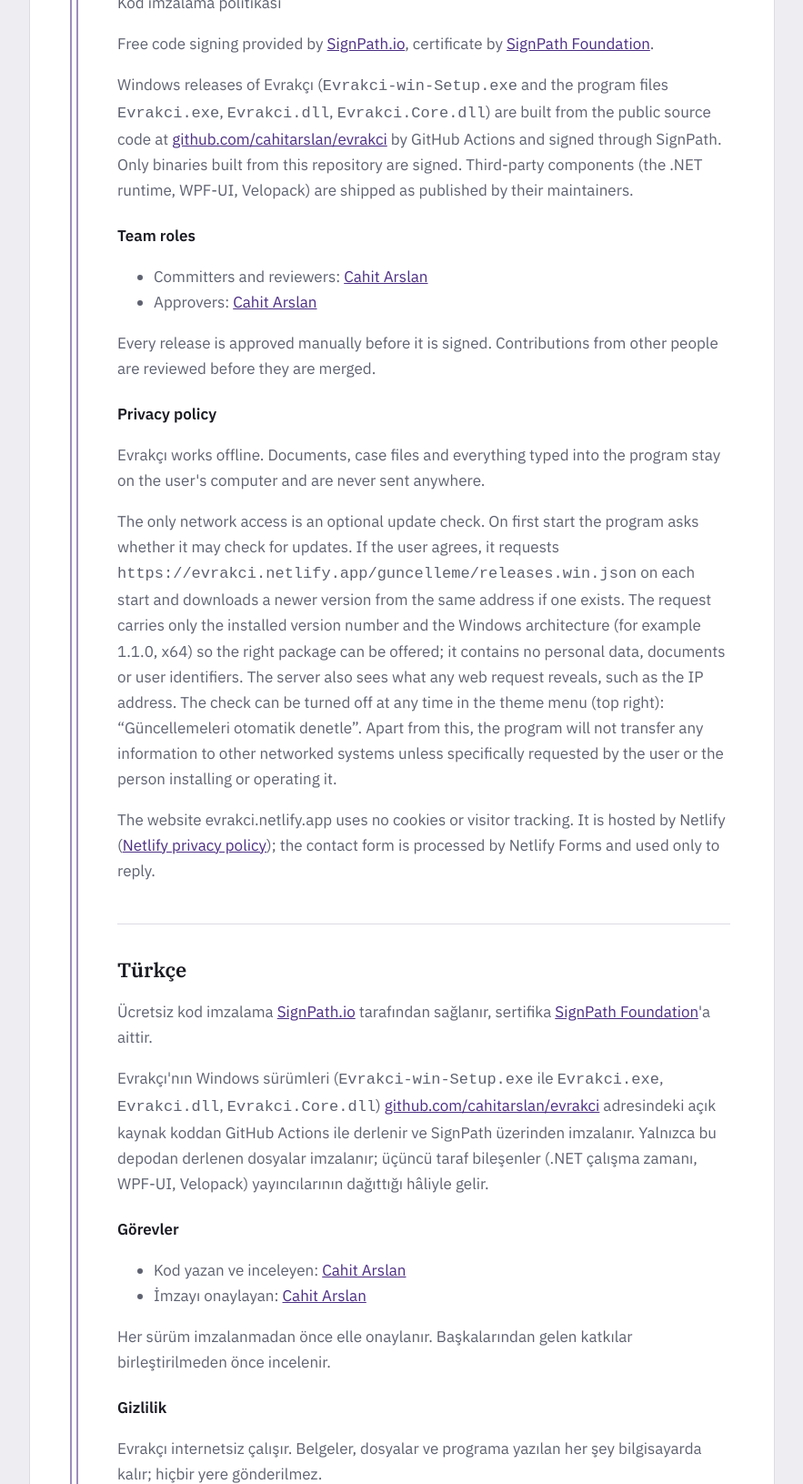
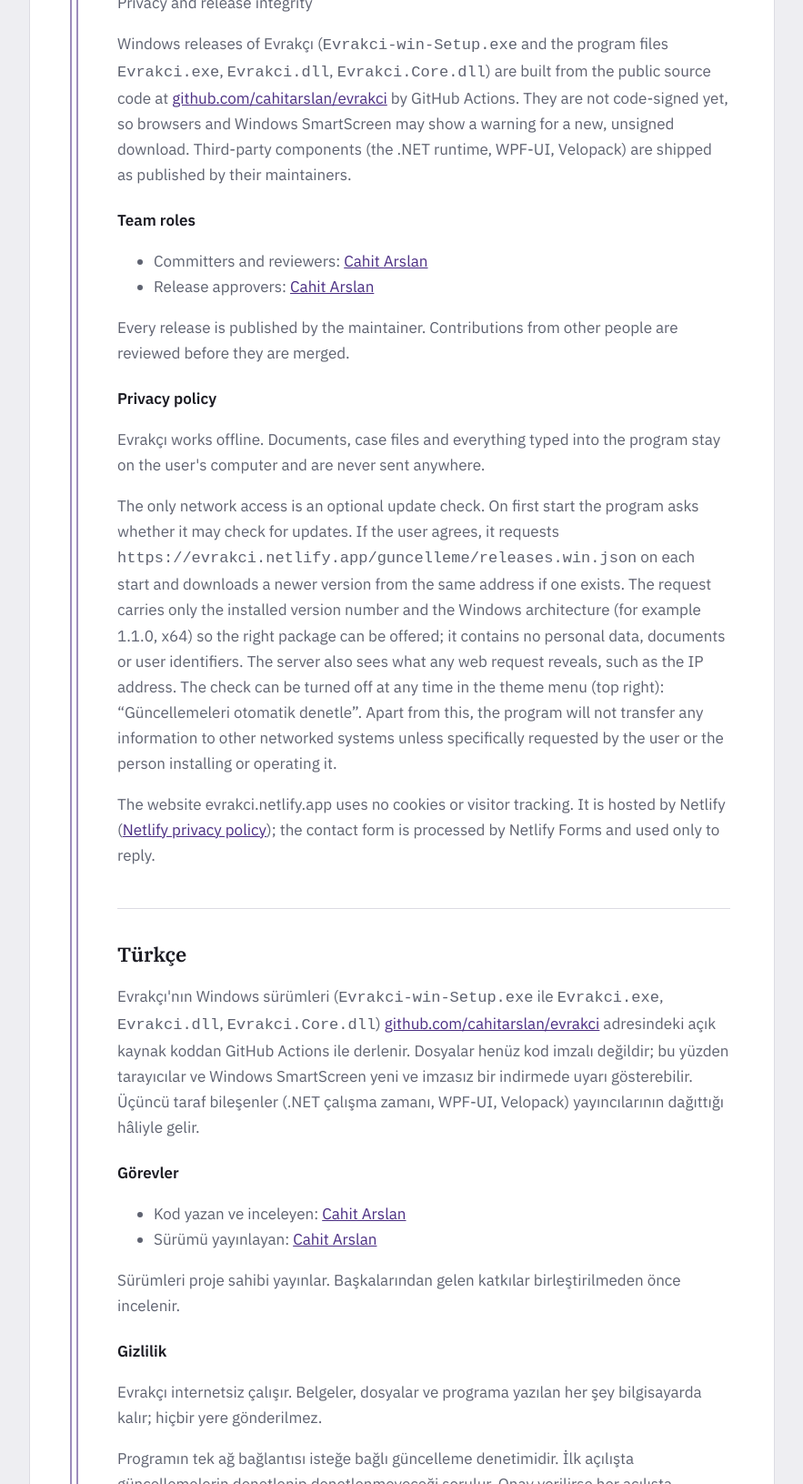
Before and after one commit to cahitarslan/evrakci, a website: page site/public/kod-imzalama.html in a window 1280 px wide. Shown: the part 222-1853 px from the top of the page at 91% size, without its empty margins (198-1081 px from the left). Drawn offline with Linux system fonts and the light colour scheme.

Commit message:
docs: explain unsigned download warnings; drop SignPath claims
SignPath Foundation declined the application for now, so releases stay
unsigned. Tell users how to keep the download in Chrome and Edge and
how to pass SmartScreen, and describe the real signing state.

Co-Authored-By: Claude Opus 5.5 <noreply@anthropic.com>

```diff
--- a/site/public/kod-imzalama.html
+++ b/site/public/kod-imzalama.html
@@ -3,8 +3,8 @@
 <head>
 <meta charset="utf-8">
 <meta name="viewport" content="width=device-width, initial-scale=1">
-<title>Code signing policy · Kod imzalama politikası · Evrakçı</title>
-<meta name="description" content="Evrakçı Windows kurulum dosyalarının nasıl imzalandığı, kimin onayladığı ve uygulamanın hangi verileri gönderdiği.">
+<title>Gizlilik ve kurulum güvenliği · Evrakçı</title>
+<meta name="description" content="Evrakçı kurulum dosyalarının nasıl derlendiği, imza durumu ve uygulamanın hangi verileri gönderdiği.">
 <link rel="canonical" href="https://evrakci.netlify.app/kod-imzalama.html">
 <link rel="icon" href="favicon.svg" type="image/svg+xml">
 <link rel="stylesheet" href="/yazi/yazi.css">
@@ -37,19 +37,18 @@ hr { border: 0; border-top: 1px solid var(--cizgi); margin: 44px 0 0; }
     </picture>
   </a>
 
-  <h1>Code signing policy</h1>
-  <p class="alt">Kod imzalama politikası</p>
+  <h1>Gizlilik ve kurulum güvenliği</h1>
+  <p class="alt">Privacy and release integrity</p>
 
   <section lang="en">
-    <p>Free code signing provided by <a href="https://about.signpath.io">SignPath.io</a>, certificate by <a href="https://signpath.org">SignPath Foundation</a>.</p>
-    <p>Windows releases of Evrakçı (<code>Evrakci-win-Setup.exe</code> and the program files <code>Evrakci.exe</code>, <code>Evrakci.dll</code>, <code>Evrakci.Core.dll</code>) are built from the public source code at <a href="https://github.com/cahitarslan/evrakci">github.com/cahitarslan/evrakci</a> by GitHub Actions and signed through SignPath. Only binaries built from this repository are signed. Third-party components (the .NET runtime, WPF-UI, Velopack) are shipped as published by their maintainers.</p>
+    <p>Windows releases of Evrakçı (<code>Evrakci-win-Setup.exe</code> and the program files <code>Evrakci.exe</code>, <code>Evrakci.dll</code>, <code>Evrakci.Core.dll</code>) are built from the public source code at <a href="https://github.com/cahitarslan/evrakci">github.com/cahitarslan/evrakci</a> by GitHub Actions. They are not code-signed yet, so browsers and Windows SmartScreen may show a warning for a new, unsigned download. Third-party components (the .NET runtime, WPF-UI, Velopack) are shipped as published by their maintainers.</p>
 
     <h3>Team roles</h3>
     <ul>
       <li>Committers and reviewers: <a href="https://github.com/cahitarslan">Cahit Arslan</a></li>
-      <li>Approvers: <a href="https://github.com/cahitarslan">Cahit Arslan</a></li>
+      <li>Release approvers: <a href="https://github.com/cahitarslan">Cahit Arslan</a></li>
     </ul>
-    <p>Every release is approved manually before it is signed. Contributions from other people are reviewed before they are merged.</p>
+    <p>Every release is published by the maintainer. Contributions from other people are reviewed before they are merged.</p>
 
     <h3>Privacy policy</h3>
     <p>Evrakçı works offline. Documents, case files and everything typed into the program stay on the user's computer and are never sent anywhere.</p>
@@ -61,15 +60,14 @@ hr { border: 0; border-top: 1px solid var(--cizgi); margin: 44px 0 0; }
 
   <section lang="tr">
     <h2>Türkçe</h2>
-    <p>Ücretsiz kod imzalama <a href="https://about.signpath.io">SignPath.io</a> tarafından sağlanır, sertifika <a href="https://signpath.org">SignPath Foundation</a>'a aittir.</p>
-    <p>Evrakçı'nın Windows sürümleri (<code>Evrakci-win-Setup.exe</code> ile <code>Evrakci.exe</code>, <code>Evrakci.dll</code>, <code>Evrakci.Core.dll</code>) <a href="https://github.com/cahitarslan/evrakci">github.com/cahitarslan/evrakci</a> adresindeki açık kaynak koddan GitHub Actions ile derlenir ve SignPath üzerinden imzalanır. Yalnızca bu depodan derlenen dosyalar imzalanır; üçüncü taraf bileşenler (.NET çalışma zamanı, WPF-UI, Velopack) yayıncılarının dağıttığı hâliyle gelir.</p>
+    <p>Evrakçı'nın Windows sürümleri (<code>Evrakci-win-Setup.exe</code> ile <code>Evrakci.exe</code>, <code>Evrakci.dll</code>, <code>Evrakci.Core.dll</code>) <a href="https://github.com/cahitarslan/evrakci">github.com/cahitarslan/evrakci</a> adresindeki açık kaynak koddan GitHub Actions ile derlenir. Dosyalar henüz kod imzalı değildir; bu yüzden tarayıcılar ve Windows SmartScreen yeni ve imzasız bir indirmede uyarı gösterebilir. Üçüncü taraf bileşenler (.NET çalışma zamanı, WPF-UI, Velopack) yayıncılarının dağıttığı hâliyle gelir.</p>
 
     <h3>Görevler</h3>
     <ul>
       <li>Kod yazan ve inceleyen: <a href="https://github.com/cahitarslan">Cahit Arslan</a></li>
-      <li>İmzayı onaylayan: <a href="https://github.com/cahitarslan">Cahit Arslan</a></li>
+      <li>Sürümü yayınlayan: <a href="https://github.com/cahitarslan">Cahit Arslan</a></li>
     </ul>
-    <p>Her sürüm imzalanmadan önce elle onaylanır. Başkalarından gelen katkılar birleştirilmeden önce incelenir.</p>
+    <p>Sürümleri proje sahibi yayınlar. Başkalarından gelen katkılar birleştirilmeden önce incelenir.</p>
 
     <h3>Gizlilik</h3>
     <p>Evrakçı internetsiz çalışır. Belgeler, dosyalar ve programa yazılan her şey bilgisayarda kalır; hiçbir yere gönderilmez.</p>
```
Also changed, not shown: site/public/index.html (+5 -4 lines), README.md.
